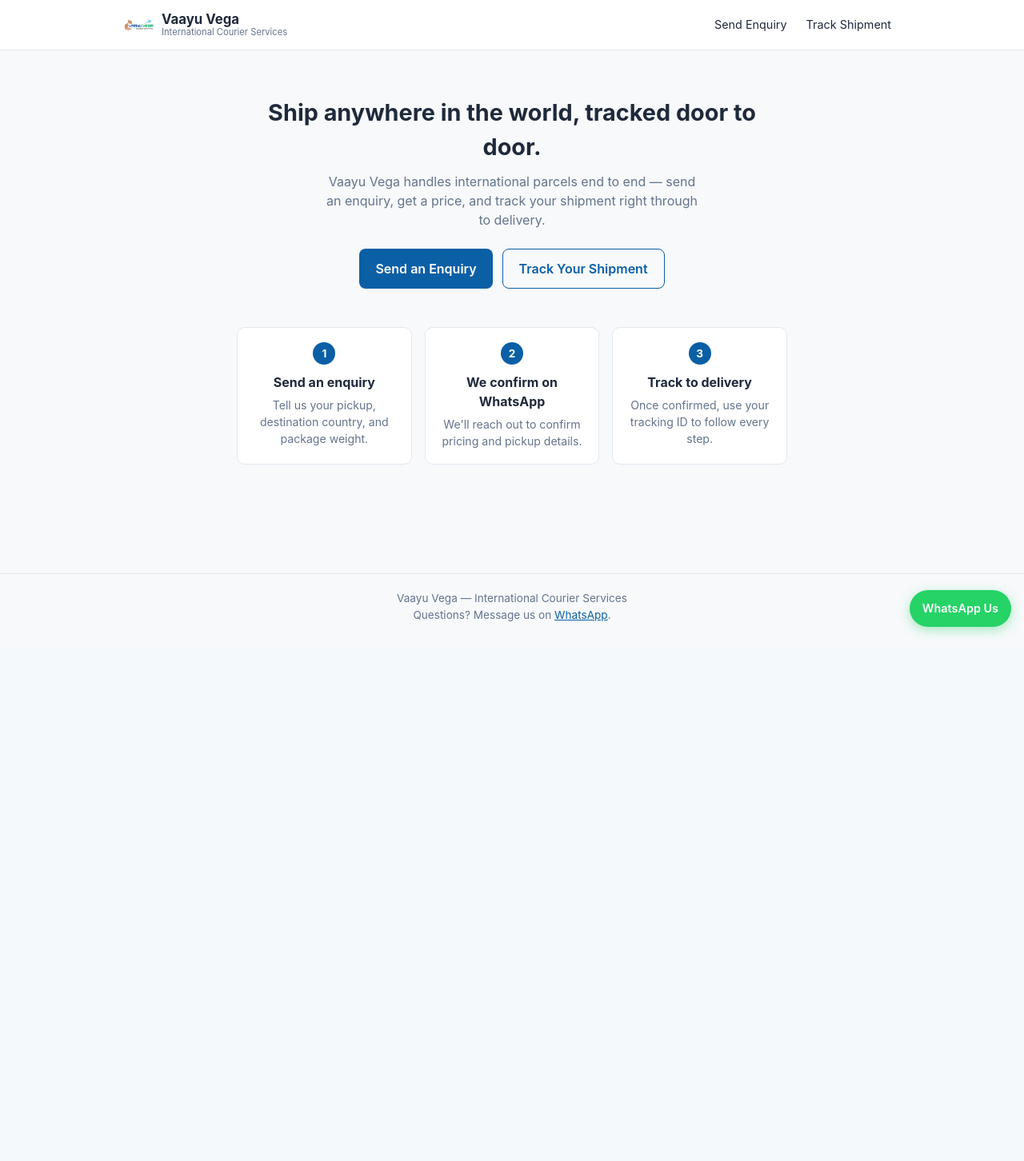
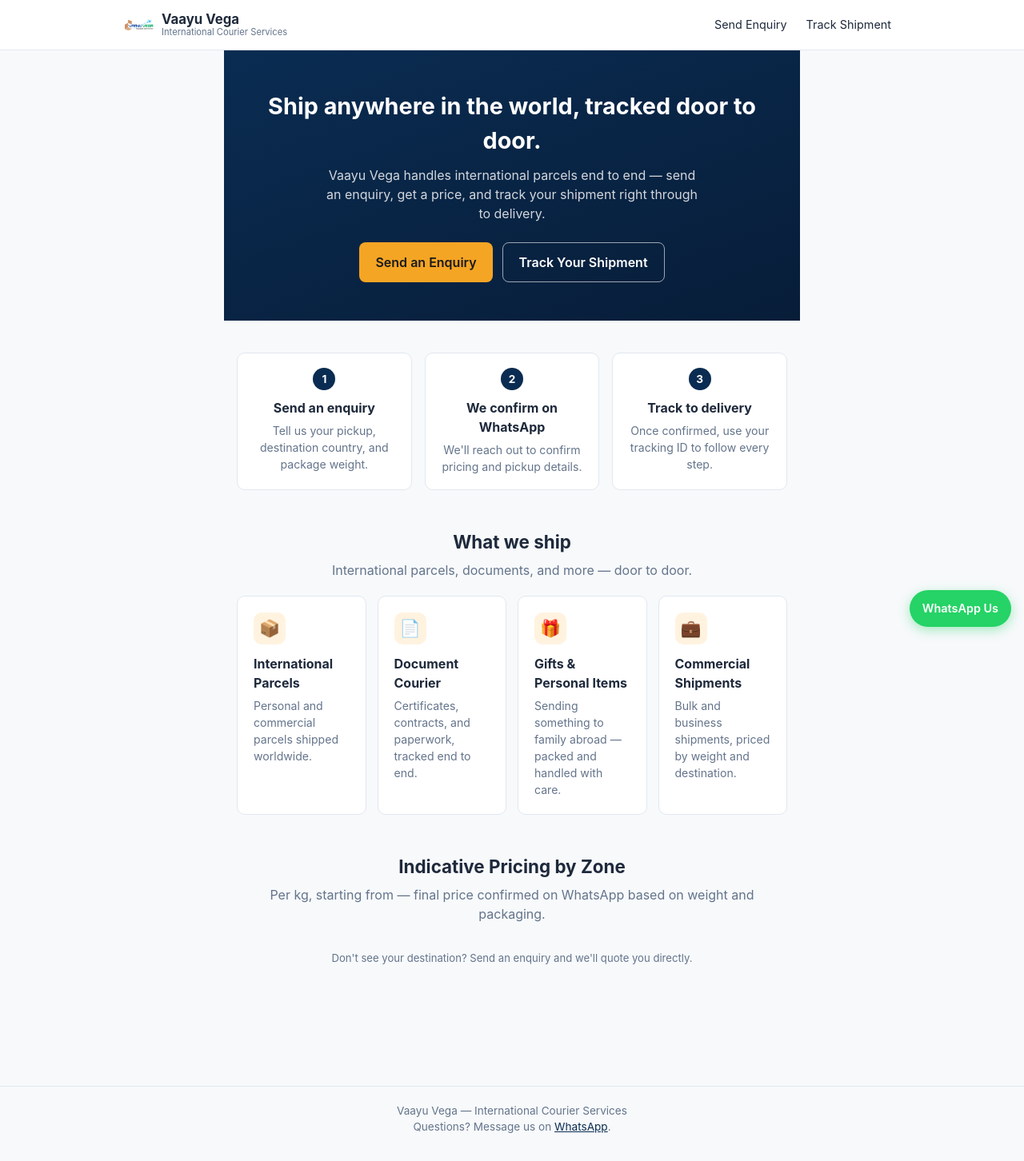
Before and after one commit to dark-maj/VaayuVega, a Flask app: page / in a window 1280 px wide. Shown: the whole page at 80% size. Before the commit the page ends 794 px from the top, so only its background shows below. Run offline with Flask 3, Linux system fonts and the light colour scheme; data that the repository does not hold is empty; parts of the project's set-up code (start-up, migrations or seed data) failed here and were passed over.

Commit message:
feat:render.yaml

```diff
--- a/app/main.py
+++ b/app/main.py
@@ -9,7 +9,15 @@ bp = Blueprint("main", __name__)
 
 @bp.route("/")
 def home():
-    return render_template("home.html")
+    zones = {}
+    for rate in CourierRate.query.order_by(CourierRate.zone, CourierRate.country).all():
+        entry = zones.setdefault(rate.zone, {"price": rate.price_per_kg, "countries": []})
+        if len(entry["countries"]) < 4:
+            entry["countries"].append(rate.country)
+
+    zone_rows = sorted(zones.items(), key=lambda item: item[1]["price"])
+
+    return render_template("home.html", zone_rows=zone_rows)
 
 
 @bp.route("/enquiry", methods=["GET", "POST"])
--- a/app/static/style.css
+++ b/app/static/style.css
@@ -1,6 +1,6 @@
 :root {
-  --color-primary: #0b5fa5;
-  --color-primary-dark: #084a82;
+  --color-primary: #0a2c52;
+  --color-primary-dark: #071d38;
   --color-accent: #f5a524;
   --color-accent-dark: #d98c0f;
   --color-whatsapp: #25d366;
@@ -295,18 +295,31 @@ h1 {
 
 .hero {
   text-align: center;
-  padding: 32px 0 8px;
+  padding: 48px 24px;
+  margin: -24px -16px 32px;
+  background: linear-gradient(160deg, var(--color-primary), var(--color-primary-dark));
+  color: #fff;
 }
 
 .hero h1 {
   font-size: 1.8rem;
   margin-bottom: 10px;
+  color: #fff;
 }
 
 .hero p {
-  color: var(--color-text-muted);
+  color: rgba(255, 255, 255, 0.82);
   max-width: 480px;
   margin: 0 auto 24px;
+}
+
+.hero .btn-outline {
+  color: #fff;
+  border-color: rgba(255, 255, 255, 0.6);
+}
+
+.hero .btn-outline:hover {
+  background: rgba(255, 255, 255, 0.1);
 }
 
 .hero-actions {
@@ -368,6 +381,175 @@ h1 {
   margin: 0;
   color: var(--color-text-muted);
   font-size: 0.88rem;
+}
+
+/* ---------- services grid ---------- */
+
+.section-heading {
+  text-align: center;
+  margin: 48px 0 20px;
+}
+
+.section-heading h2 {
+  font-size: 1.4rem;
+  margin: 0 0 6px;
+}
+
+.section-heading p {
+  color: var(--color-text-muted);
+  margin: 0;
+}
+
+.services-grid {
+  display: grid;
+  gap: 14px;
+}
+
+@media (min-width: 640px) {
+  .services-grid {
+    grid-template-columns: repeat(2, 1fr);
+  }
+}
+
+@media (min-width: 900px) {
+  .services-grid {
+    grid-template-columns: repeat(4, 1fr);
+  }
+}
+
+.service-card {
+  background: var(--color-surface);
+  border: 1px solid var(--color-border);
+  border-radius: var(--radius);
+  padding: 20px;
+}
+
+.service-card__icon {
+  width: 40px;
+  height: 40px;
+  border-radius: 10px;
+  background: #fff3e0;
+  color: var(--color-accent-dark);
+  display: flex;
+  align-items: center;
+  justify-content: center;
+  font-size: 1.3rem;
+  margin-bottom: 12px;
+}
+
+.service-card h3 {
+  margin: 0 0 6px;
+  font-size: 1rem;
+}
+
+.service-card p {
+  margin: 0;
+  color: var(--color-text-muted);
+  font-size: 0.88rem;
+}
+
+/* ---------- pricing table ---------- */
+
+.pricing-grid {
+  display: grid;
+  gap: 14px;
+}
+
+@media (min-width: 640px) {
+  .pricing-grid {
+    grid-template-columns: repeat(2, 1fr);
+  }
+}
+
+.pricing-card {
+  background: var(--color-surface);
+  border: 1px solid var(--color-border);
+  border-radius: var(--radius);
+  padding: 18px 20px;
+  display: flex;
+  align-items: center;
+  justify-content: space-between;
+  gap: 12px;
+}
+
+.pricing-card__zone {
+  font-weight: 700;
+  margin: 0 0 4px;
+}
+
+.pricing-card__countries {
+  color: var(--color-text-muted);
+  font-size: 0.82rem;
+  margin: 0;
+}
+
+.pricing-card__price {
+  font-weight: 700;
+  font-size: 1.1rem;
+  color: var(--color-primary);
+  white-space: nowrap;
+}
+
+.pricing-card__price span {
+  display: block;
+  font-weight: 400;
+  font-size: 0.7rem;
+  color: var(--color-text-muted);
+}
+
+.pricing-note {
+  text-align: center;
+  color: var(--color-text-muted);
+  font-size: 0.82rem;
+  margin-top: 14px;
+}
+
+/* ---------- sticky mobile CTA bar ---------- */
+
+.sticky-cta-bar {
+  display: none;
+}
+
+@media (max-width: 639px) {
+  .whatsapp-float {
+    display: none;
+  }
+
+  .sticky-cta-bar {
+    display: flex;
+    position: fixed;
+    left: 0;
+    right: 0;
+    bottom: 0;
+    z-index: 30;
+    background: var(--color-surface);
+    border-top: 1px solid var(--color-border);
+    box-shadow: 0 -2px 10px rgba(15, 23, 42, 0.08);
+  }
+
+  .sticky-cta-bar a {
+    flex: 1;
+    text-align: center;
+    padding: 12px 8px;
+    text-decoration: none;
+    font-weight: 600;
+    font-size: 0.85rem;
+    color: var(--color-text);
+    border-right: 1px solid var(--color-border);
+  }
+
+  .sticky-cta-bar a:last-child {
+    border-right: none;
+  }
+
+  .sticky-cta-bar a.sticky-cta-bar__whatsapp {
+    background: var(--color-whatsapp);
+    color: #fff;
+  }
+
+  main {
+    padding-bottom: 80px;
+  }
 }
 
 /* ---------- confirmation ---------- */
--- a/app/templates/base.html
+++ b/app/templates/base.html
@@ -46,6 +46,12 @@
         WhatsApp Us
     </a>
 
+    <nav class="sticky-cta-bar">
+        <a href="tel:+{{ whatsapp_number }}">Call</a>
+        <a href="{{ url_for('main.track_lookup') }}">Track</a>
+        <a class="sticky-cta-bar__whatsapp" href="https://wa.me/{{ whatsapp_number }}" target="_blank" rel="noopener">WhatsApp</a>
+    </nav>
+
     <footer class="site-footer">
         {{ site_name }} — {{ site_tagline }}<br>
         Questions? Message us on <a href="https://wa.me/{{ whatsapp_number }}" target="_blank" rel="noopener">WhatsApp</a>.
--- a/app/templates/home.html
+++ b/app/templates/home.html
@@ -12,7 +12,7 @@
         delivery.
     </p>
     <div class="hero-actions">
-        <a class="btn btn-primary" href="{{ url_for('main.enquiry') }}">Send an Enquiry</a>
+        <a class="btn btn-accent" href="{{ url_for('main.enquiry') }}">Send an Enquiry</a>
         <a class="btn btn-outline" href="{{ url_for('main.track_lookup') }}">Track Your Shipment</a>
     </div>
 </section>
@@ -35,4 +35,52 @@
     </div>
 </div>
 
+<div class="section-heading">
+    <h2>What we ship</h2>
+    <p>International parcels, documents, and more — door to door.</p>
+</div>
+
+<div class="services-grid">
+    <div class="service-card">
+        <div class="service-card__icon">&#128230;</div>
+        <h3>International Parcels</h3>
+        <p>Personal and commercial parcels shipped worldwide.</p>
+    </div>
+    <div class="service-card">
+        <div class="service-card__icon">&#128196;</div>
+        <h3>Document Courier</h3>
+        <p>Certificates, contracts, and paperwork, tracked end to end.</p>
+    </div>
+    <div class="service-card">
+        <div class="service-card__icon">&#127873;</div>
+        <h3>Gifts &amp; Personal Items</h3>
+        <p>Sending something to family abroad — packed and handled with care.</p>
+    </div>
+    <div class="service-card">
+        <div class="service-card__icon">&#128188;</div>
+        <h3>Commercial Shipments</h3>
+        <p>Bulk and business shipments, priced by weight and destination.</p>
+    </div>
+</div>
+
+<div class="section-heading">
+    <h2>Indicative Pricing by Zone</h2>
+    <p>Per kg, starting from — final price confirmed on WhatsApp based on weight and packaging.</p>
+</div>
+
+<div class="pricing-grid">
+    {% for zone, info in zone_rows %}
+    <div class="pricing-card">
+        <div>
+            <p class="pricing-card__zone">{{ zone }}</p>
+            <p class="pricing-card__countries">{{ info.countries | join(", ") }}{% if info.countries|length == 4 %} &amp; more{% endif %}</p>
+        </div>
+        <div class="pricing-card__price">
+            &#8377;{{ "%.0f"|format(info.price) }}<span>per kg</span>
+        </div>
+    </div>
+    {% endfor %}
+</div>
+<p class="pricing-note">Don't see your destination? Send an enquiry and we'll quote you directly.</p>
+
 {% endblock %}
--- a/run.py
+++ b/run.py
@@ -1,4 +1,4 @@
 from app import create_app
 app=create_app()
 if __name__=="__main__":
-    app.run(debug=True)
+    app.run(debug=False)
```
Also changed, not shown: render.yaml (added, +20 -0 lines).
